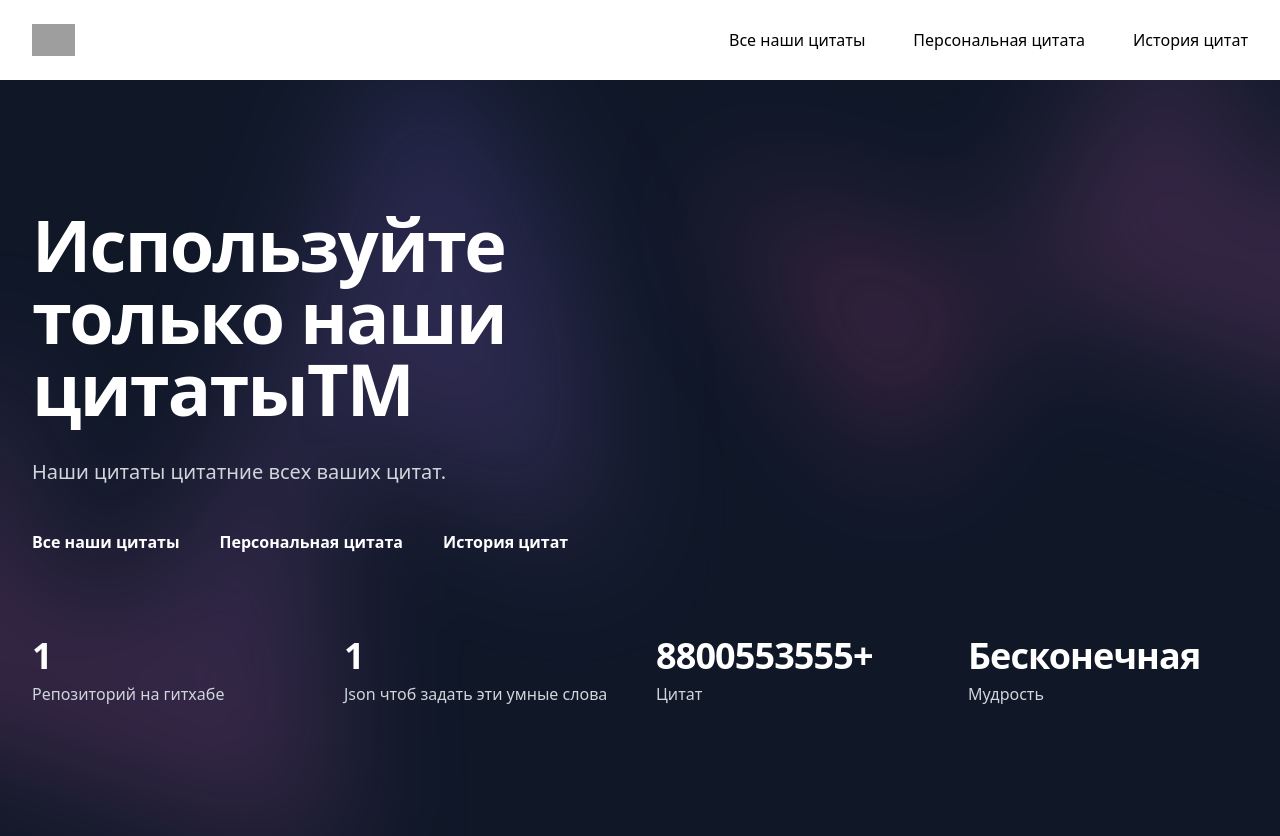
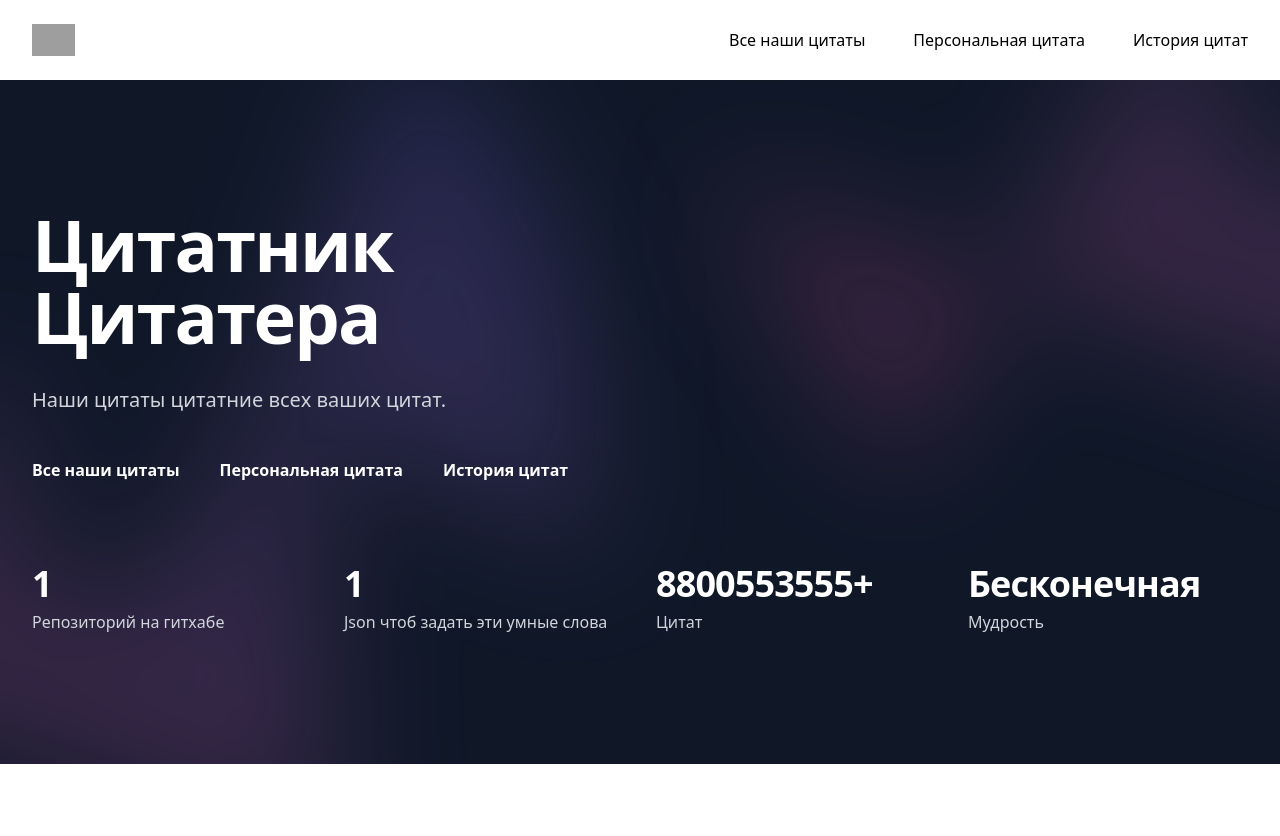
Before and after one commit to NRF24l01/vue_citate_gen, a Vue app: page / in a window 1280 px wide. After the commit the page ends 800 px from the top, so only its background shows below. Built offline with nearby package versions, Linux system fonts and the light colour scheme; grey boxes are pictures that could not be loaded; the HTML template or start-up script is replaced by a standard one.

Commit message:
fixed text

```diff
--- a/src/components/HelloHeader.vue
+++ b/src/components/HelloHeader.vue
@@ -8,7 +8,7 @@
     </div>
     <div class="mx-auto max-w-7xl px-6 lg:px-8">
       <div class="mx-auto max-w-2xl lg:mx-0">
-          <h2 class="text-5xl font-semibold tracking-tight text-white sm:text-7xl">Используйте только наши цитатыTM</h2>
+        <h2 class="text-5xl font-semibold tracking-tight text-white sm:text-7xl">Цитатник Цитатера</h2>
         <p class="mt-8 text-lg font-medium text-pretty text-gray-300 sm:text-xl/8">Наши цитаты цитатние всех ваших цитат.</p>
       </div>
       <div class="mx-auto mt-10 max-w-2xl lg:mx-0 lg:max-w-none">
```
Lines whose indentation alone changed are shown as unchanged.
